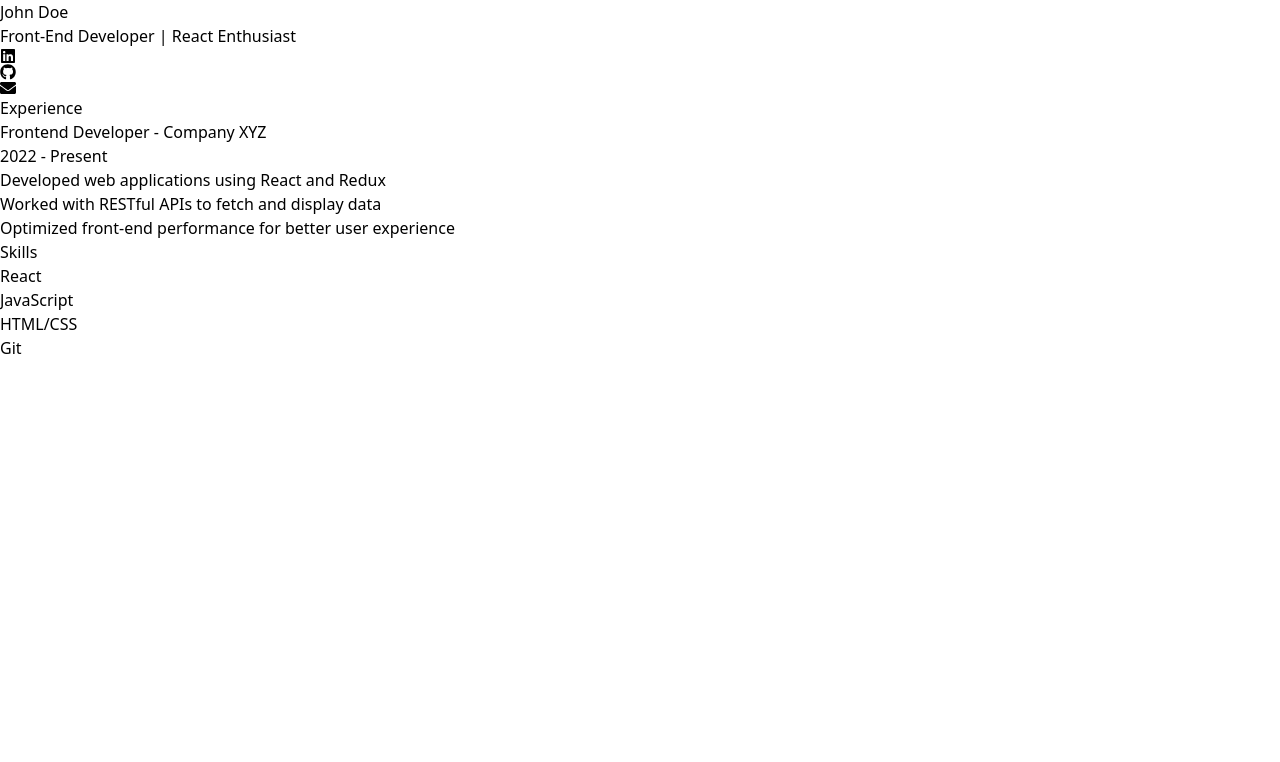
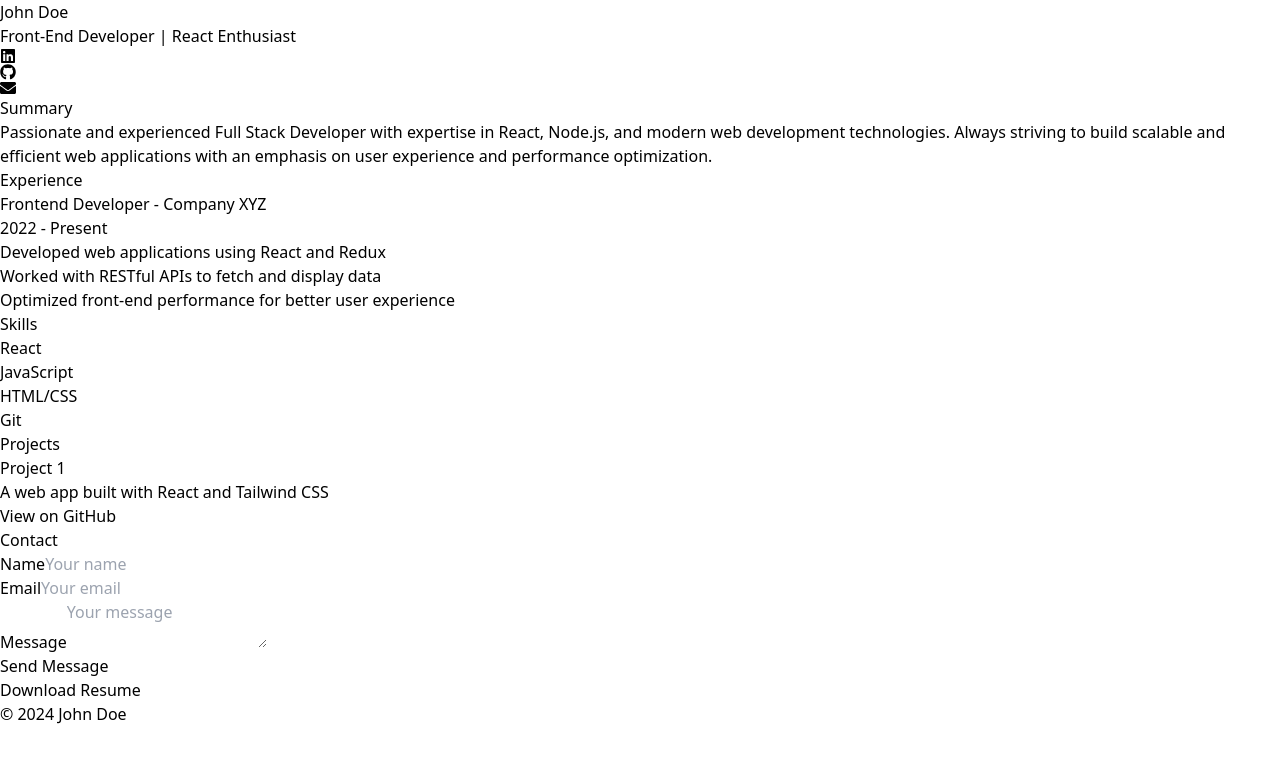
Before and after one commit to ltxstudio/dev-cv, a React (Vite) app: page / in a window 1280 px wide. Shown: the top 762 px of the page. Built offline with nearby package versions, Linux system fonts and the light colour scheme.

Commit message:
Update App.jsx

```diff
--- a/src/App.jsx
+++ b/src/App.jsx
@@ -1,14 +1,22 @@
 import React from 'react';
 import Header from './components/Header';
+import Summary from './components/Summary';
 import Experience from './components/Experience';
 import Skills from './components/Skills';
+import Projects from './components/Projects';
+import Contact from './components/Contact';
+import Footer from './components/Footer';
 
 const App = () => {
   return (
-    <div className="max-w-screen-lg mx-auto p-4">
+    <div className="font-sans bg-gray-50 text-gray-900">
       <Header />
+      <Summary />
       <Experience />
       <Skills />
+      <Projects />
+      <Contact />
+      <Footer />
     </div>
   );
 };
```
